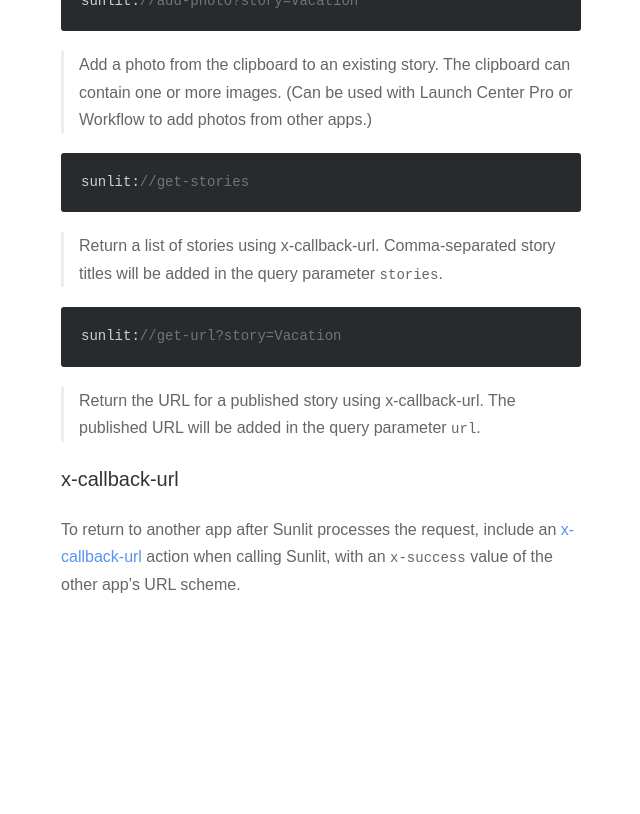
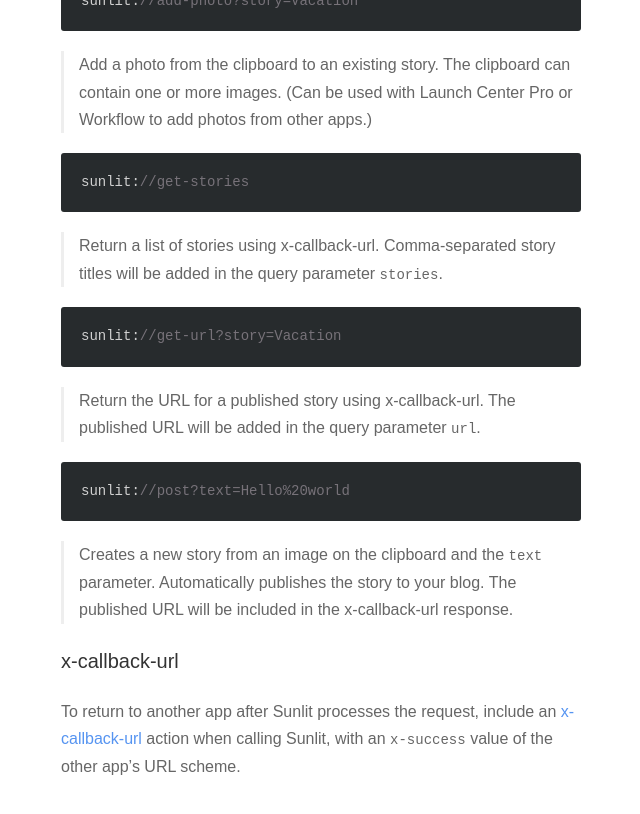
Before and after one commit to microdotblog/help.micro.blog, a Jekyll site: the page built from _posts/2018-01-16-url-schemes.markdown, in a window 1280 px wide and 900 px high, scrolled down 1094 px. Shown: the top 814 px of the window, without its empty margins (319-959 px from the left). Built offline with Jekyll 4.4.1, drawn with Linux system fonts in a browser that asks for light colours; nearby versions of some CDN libraries; before the commit the page ends 1812 px from its top, so only the background shows below that.

Commit message:
Added new quick post action to Sunlit help.

````diff
--- a/_posts/2018-01-16-url-schemes.markdown
+++ b/_posts/2018-01-16-url-schemes.markdown
@@ -54,6 +54,12 @@
 
 > Return the URL for a published story using x-callback-url. The published URL will be added in the query parameter `url`.
 
+```
+sunlit://post?text=Hello%20world
+```
+
+> Creates a new story from an image on the clipboard and the `text` parameter. Automatically publishes the story to your blog. The published URL will be included in the x-callback-url response.
+
 ### x-callback-url
 
 To return to another app after Sunlit processes the request, include an [x-callback-url](http://x-callback-url.com/) action when calling Sunlit, with an `x-success` value of the other app's URL scheme.
````
